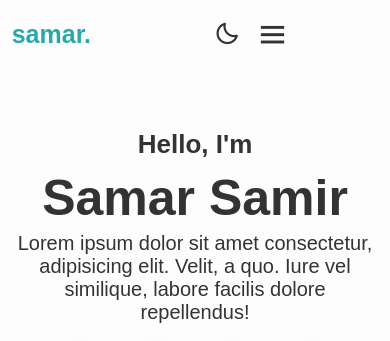
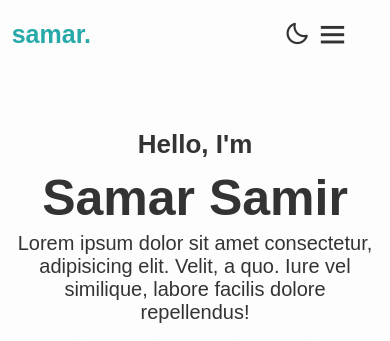
Before and after one commit to SAMarSAMir2/portfolio, a plain HTML site: page index.html in a window 390 px wide. Shown: the top 341 px of the page. Drawn offline with nearby package versions, Linux system fonts and the light colour scheme.

Commit message:
Update style.css

```diff
--- a/CSS/style.css
+++ b/CSS/style.css
@@ -928,11 +928,11 @@ span {
     #menu-icon {
         display: block;
         position: absolute;
-        right: 100px;
+        right: 40px;
     }
     #dark_mode_icon {
         position: absolute;
-        right: 150px;
+        right: 80px;
         font-size: 26px;
         color: var(--text-color);
         margin-bottom: 1px;
```
